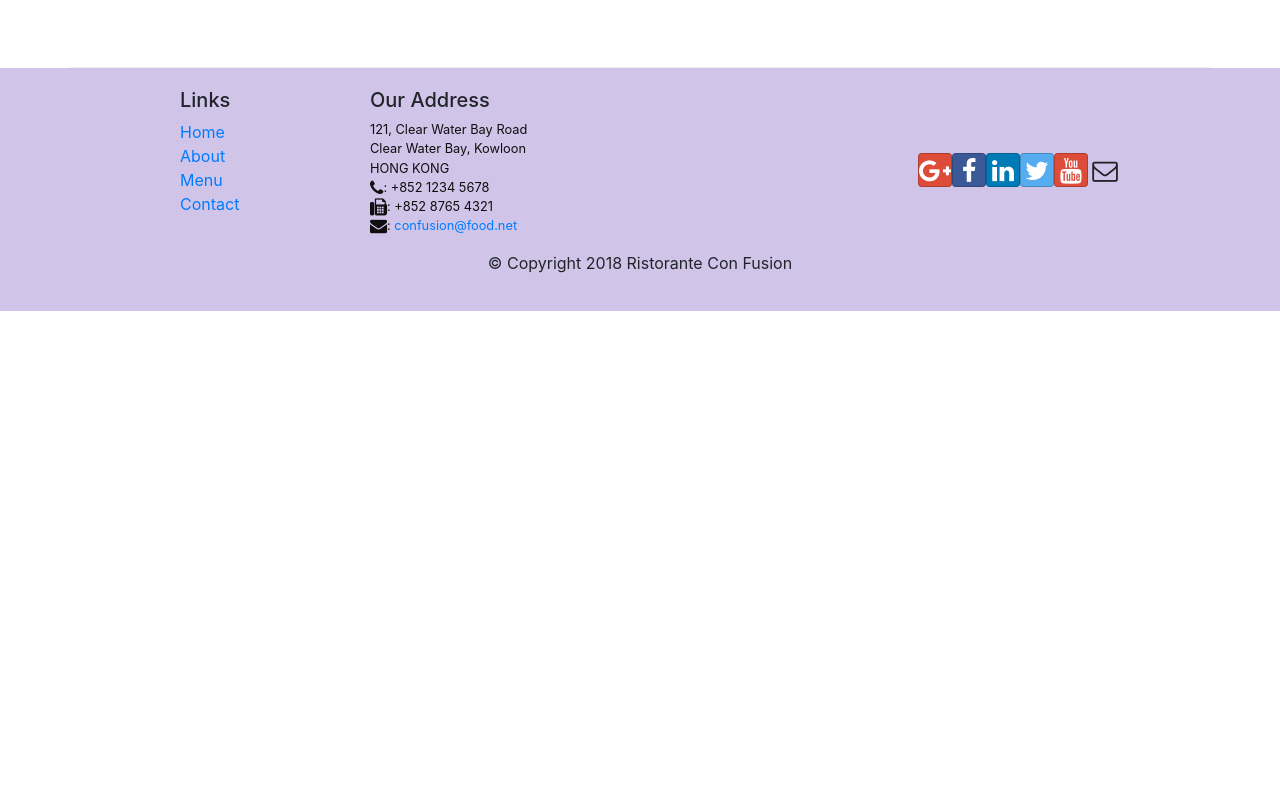
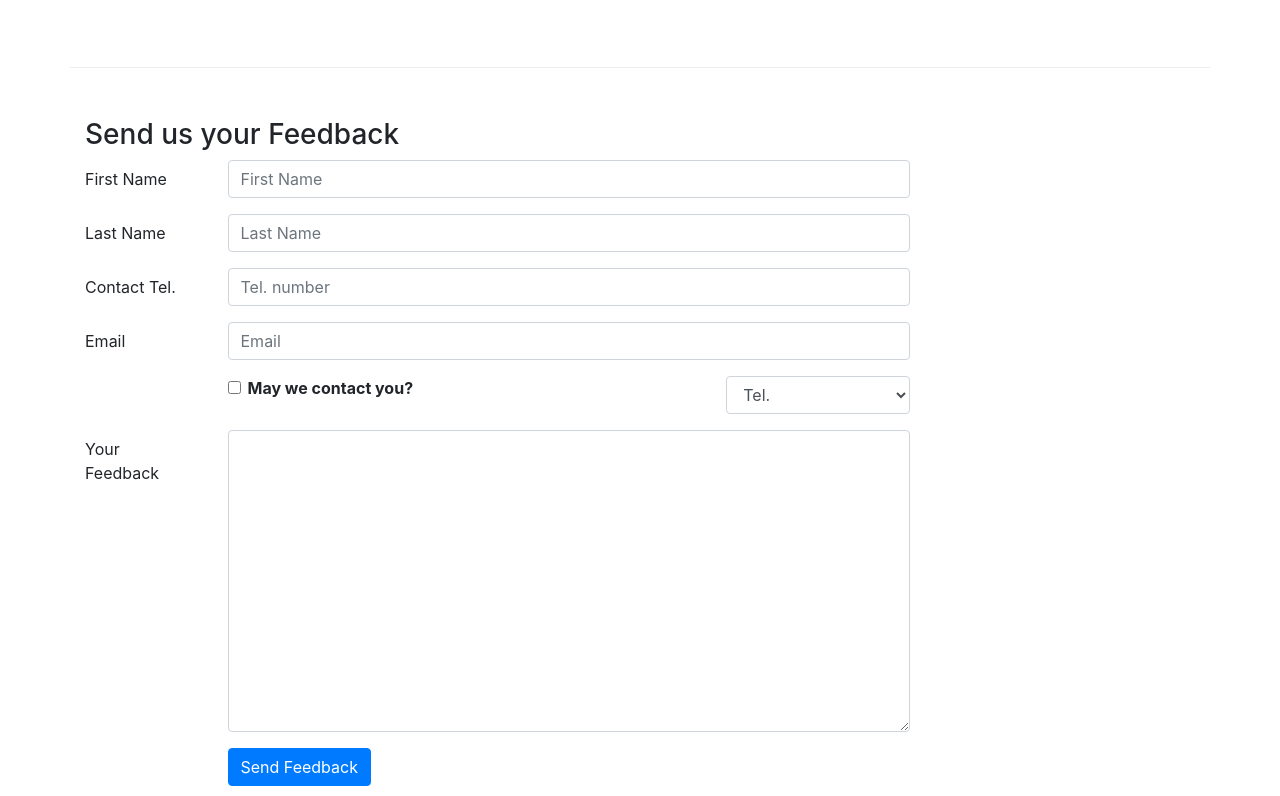
Before and after one commit to IshaSaxena9/restaurant-react, a React (Create React App) app: page /contactus in a window 1280 px wide. Shown: the part 824-1620 px from the top of the page. Before the commit the page ends 1135 px from the top, so only its background shows below. Built offline with nearby package versions, Linux system fonts and the light colour scheme.

Commit message:
Added controlled form for feedback

```diff
--- a/package.json
+++ b/package.json
@@ -27,5 +27,6 @@
     "not dead",
     "not ie <= 11",
     "not op_mini all"
-  ]
+  ],
+  "devDependencies": {}
 }
--- a/src/components/ContactComponent.js
+++ b/src/components/ContactComponent.js
@@ -1,8 +1,42 @@
 import React from 'react';
-import { Breadcrumb, BreadcrumbItem } from 'reactstrap';
+import {
+  Breadcrumb, BreadcrumbItem, Button, Form, FormGroup, Label, Input, Col,
+} from 'reactstrap';
 import { Link } from 'react-router-dom';
 
-function Contact(props) {
+class Contact extends React.Component {
+  constructor(props) {
+    super(props);
+    this.state = {
+      firstname: '',
+      lastname: '',
+      telnum: '',
+      email: '',
+      agree: false,
+      contactType: 'Tel.',
+      message: '',
+    };
+    this.handleInputChange = this.handleInputChange.bind(this);
+    this.handleSubmit = this.handleSubmit.bind(this);
+  }
+
+  handleInputChange(event) {
+    const target = event.target;
+    const value = target.type === 'checkbox' ? target.checked : target.value;
+    const name = target.name;
+
+    this.setState({
+      [name]: value,
+    });
+  }
+
+  handleSubmit(event) {
+    console.log(`Current State is: ${JSON.stringify(this.state)}`);
+    alert(`Current State is: ${JSON.stringify(this.state)}`);
+    event.preventDefault();
+  }
+
+  render() {
     return (
       <div className="container">
         <div className="row">
@@ -22,12 +56,22 @@
           <div className="col-12 col-sm-4 offset-sm-1">
             <h5>Our Address</h5>
             <address>
-                        121, Clear Water Bay Road<br />
-                        Clear Water Bay, Kowloon<br />
-                        HONG KONG<br />
-                        <i className="fa fa-phone"></i>: +852 1234 5678<br />
-                        <i className="fa fa-fax"></i>: +852 8765 4321<br />
-                        <i className="fa fa-envelope"></i>: <a href="mailto:confusion@food.net">confusion@food.net</a>
+              121, Clear Water Bay Road
+                <br />
+              Clear Water Bay, Kowloon
+                <br />
+              HONG KONG
+                <br />
+              <i className="fa fa-phone" />
+              : +852 1234 5678
+                <br />
+              <i className="fa fa-fax" />
+              : +852 8765 4321
+                <br />
+              <i className="fa fa-envelope" />
+              :
+                {' '}
+              <a href="mailto:confusion@food.net">confusion@food.net</a>
             </address>
           </div>
           <div className="col-12 col-sm-6 offset-sm-1">
@@ -35,14 +79,109 @@
           </div>
           <div className="col-12 col-sm-11 offset-sm-1">
             <div className="btn-group" role="group">
-                        <a role="button" className="btn btn-primary" href="tel:+85212345678"><i className="fa fa-phone"></i> Call</a>
-                        <a role="button" className="btn btn-info" href="confusion@skype"><i className="fa fa-skype"></i> Skype</a>
-                        <a role="button" className="btn btn-success" href="mailto:confusion@food.net"><i className="fa fa-envelope-o"></i> Email</a>
+              <a role="button" className="btn btn-primary" href="tel:+85212345678">
+                <i className="fa fa-phone" />
+                {' '}
+                Call
+              </a>
+              <a role="button" className="btn btn-info" href="confusion@skype">
+                <i className="fa fa-skype" />
+                {' '}
+                Skype
+              </a>
+              <a role="button" className="btn btn-success" href="mailto:confusion@food.net">
+                <i className="fa fa-envelope-o" />
+                {' '}
+                Email
+              </a>
             </div>
+          </div>
+        </div>
+        <div className="row row-content">
+          <div className="col-12">
+            <h3>Send us your Feedback</h3>
+          </div>
+          <div className="col-12 col-md-9">
+            <Form onSubmit={this.handleSubmit}>
+              <FormGroup row>
+                <Label htmlFor="firstname" md={2}>First Name</Label>
+                <Col md={10}>
+                  <Input type="text" id="firstname" name="firstname"
+                    placeholder="First Name"
+                    value={this.state.firstname}
+                    onChange={this.handleInputChange} />
+                </Col>
+              </FormGroup>
+              <FormGroup row>
+                <Label htmlFor="lastname" md={2}>Last Name</Label>
+                <Col md={10}>
+                  <Input type="text" id="lastname" name="lastname"
+                    placeholder="Last Name"
+                    value={this.state.lastname}
+                    onChange={this.handleInputChange} />
+                </Col>
+              </FormGroup>
+              <FormGroup row>
+                <Label htmlFor="telnum" md={2}>Contact Tel.</Label>
+                <Col md={10}>
+                  <Input type="tel" id="telnum" name="telnum"
+                    placeholder="Tel. number"
+                    value={this.state.telnum}
+                    onChange={this.handleInputChange} />
+                </Col>
+              </FormGroup>
+              <FormGroup row>
+                <Label htmlFor="email" md={2}>Email</Label>
+                <Col md={10}>
+                  <Input type="email" id="email" name="email"
+                    placeholder="Email"
+                    value={this.state.email}
+                    onChange={this.handleInputChange} />
+                </Col>
+              </FormGroup>
+              <FormGroup row>
+                <Col md={{ size: 6, offset: 2 }}>
+                  <FormGroup check>
+                    <Label check>
+                      <Input type="checkbox"
+                        name="agree"
+                        checked={this.state.agree}
+                        onChange={this.handleInputChange} /> {' '}
+                      <strong>May we contact you?</strong>
+                    </Label>
+                  </FormGroup>
+                </Col>
+                <Col md={{ size: 3, offset: 1 }}>
+                  <Input type="select" name="contactType"
+                    value={this.state.contactType}
+                    onChange={this.handleInputChange}>
+                    <option>Tel.</option>
+                    <option>Email</option>
+                  </Input>
+                </Col>
+              </FormGroup>
+              <FormGroup row>
+                <Label htmlFor="message" md={2}>Your Feedback</Label>
+                <Col md={10}>
+                  <Input type="textarea" id="message" name="message"
+                    rows="12"
+                    value={this.state.message}
+                    onChange={this.handleInputChange}></Input>
+                </Col>
+              </FormGroup>
+              <FormGroup row>
+                <Col md={{ size: 10, offset: 2 }}>
+                  <Button type="submit" color="primary">
+                    Send Feedback
+                  </Button>
+                </Col>
+              </FormGroup>
+            </Form>
           </div>
         </div>
       </div>
     );
   }
+}
 
 export default Contact;
```
Also changed, not shown: .eslintrc.json (added), 1 other file (tests, documents, lock files or other folders). Lines whose indentation alone changed are shown as unchanged.
